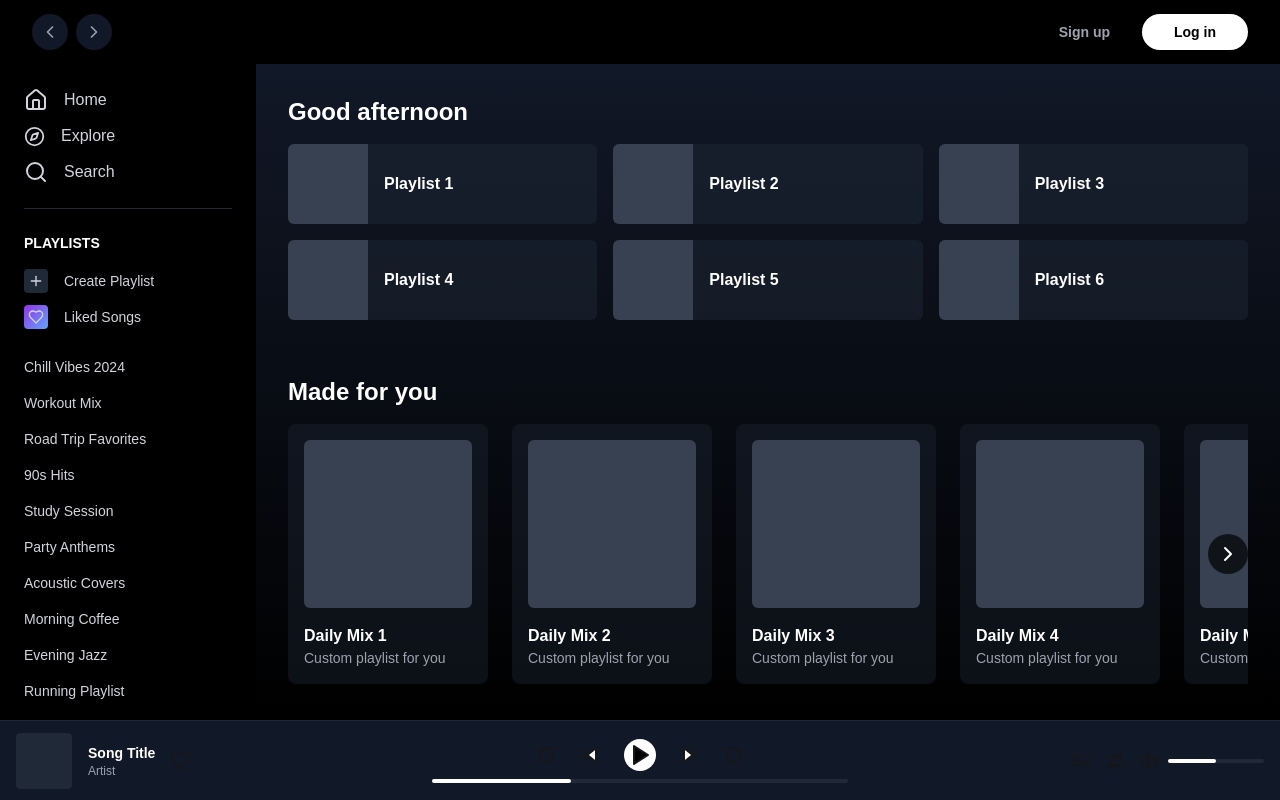
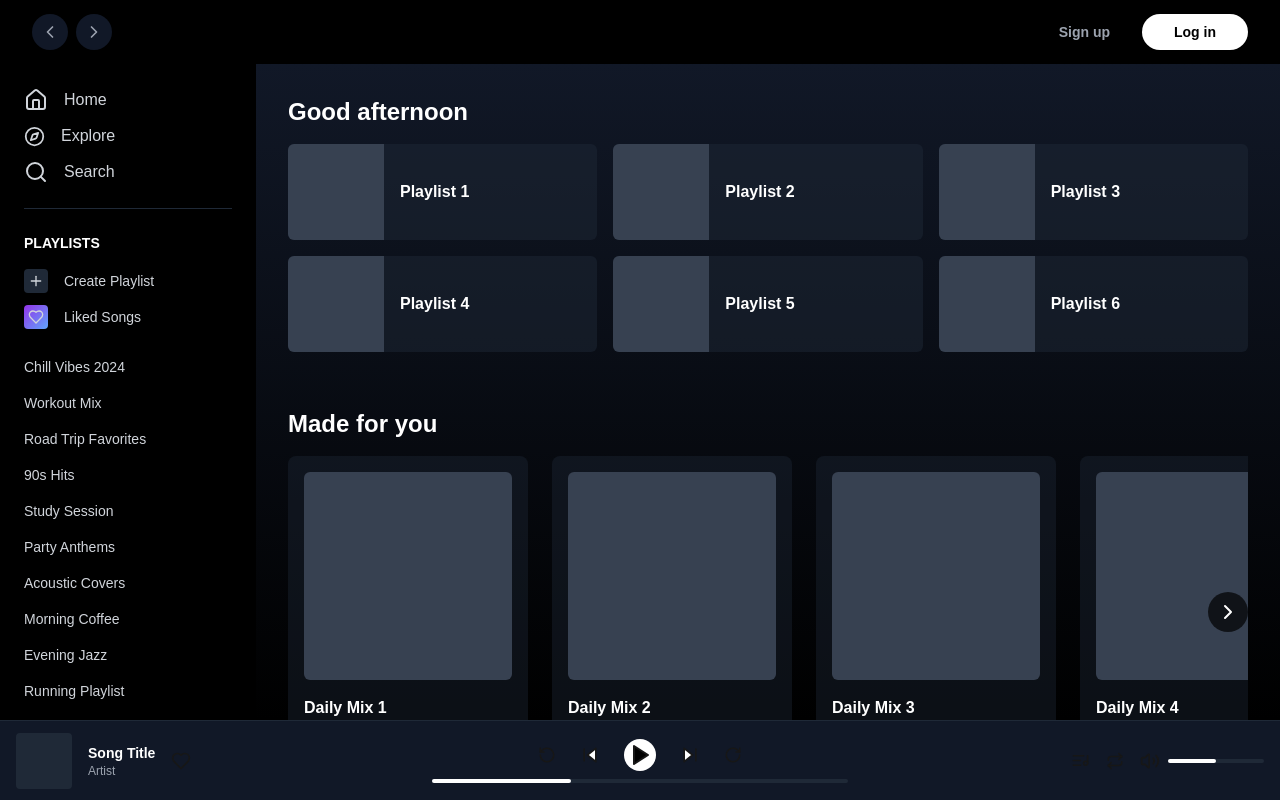
Before and after one commit to shubhswain45/connectify-app-client, a Next.js app: page / in a window 1280 px wide. Built offline with nearby package versions, Linux system fonts and the light colour scheme.

Commit message:
some fixes

```diff
--- a/src/pages/index.tsx
+++ b/src/pages/index.tsx
@@ -6,6 +6,11 @@ interface PlaylistCard {
   title: string;
   description: string;
   imageUrl?: string;
+}
+
+interface SectionProps {
+  title: string;
+  items: PlaylistCard[];
 }
 
 // Mock data
@@ -81,9 +86,17 @@ const HomePage: React.FC = () => {
 
   // Card component
   const Card: React.FC<PlaylistCard> = ({ title, description }) => (
-    <div className="bg-gray-800/40 hover:bg-gray-800/60 transition-all p-4 rounded-lg cursor-pointer">
-      <div className="aspect-square bg-gray-700 mb-4 rounded-md" />
-      <h3 className="text-white font-semibold truncate">{title}</h3>
+    <div className="bg-gray-800/40 hover:bg-gray-800/60 transition-all p-4 rounded-lg cursor-pointer group">
+      <div className="aspect-square bg-gray-700 mb-4 rounded-md relative overflow-hidden">
+        <div className="opacity-0 group-hover:opacity-100 transition-opacity absolute bottom-2 right-2 z-10">
+          <div className="bg-green-500 rounded-full p-3 shadow-lg">
+            <svg className="w-6 h-6 text-black" fill="currentColor" viewBox="0 0 24 24">
+              <path d="M8 5v14l11-7z" />
+            </svg>
+          </div>
+        </div>
+      </div>
+      <h3 className="text-white font-semibold text-base mb-1 truncate">{title}</h3>
       <p className="text-sm text-gray-400 truncate">{description}</p>
     </div>
   );
@@ -99,7 +112,7 @@ const HomePage: React.FC = () => {
               key={i}
               className="bg-gray-800/50 hover:bg-gray-800 transition-colors group flex items-center gap-4 rounded-md overflow-hidden cursor-pointer"
             >
-              <div className="w-20 h-20 bg-gray-700 flex-shrink-0" />
+              <div className="w-24 h-24 bg-gray-700 flex-shrink-0" />
               <span className="font-semibold text-white">Playlist {i + 1}</span>
             </div>
           ))}
@@ -120,14 +133,14 @@ const HomePage: React.FC = () => {
 
           <div
             ref={scrollContainerRef}
-            className="flex overflow-x-auto gap-6 no-scrollbar"
+            className="flex overflow-x-auto gap-6 no-scrollbar pb-2"
             style={{
               scrollbarWidth: 'none',
               msOverflowStyle: 'none'
             }}
           >
             {makeForYouItems.map((item) => (
-              <div key={item.id} className="flex-none w-[140px] sm:w-[160px] md:w-[180px] lg:w-[200px]">
+              <div key={item.id} className="flex-none w-[160px] sm:w-[200px] md:w-[220px] lg:w-[240px]">
                 <Card {...item} />
               </div>
             ))}
@@ -138,7 +151,7 @@ const HomePage: React.FC = () => {
       {/* Recently Played */}
       <section className="pt-8">
         <h2 className="text-2xl font-bold text-white mb-4">Recently played</h2>
-        <div className="grid grid-cols-2 sm:grid-cols-3 md:grid-cols-4 lg:grid-cols-5 gap-4">
+        <div className="grid grid-cols-2 sm:grid-cols-3 md:grid-cols-4 lg:grid-cols-5 gap-5">
           {recentlyPlayedItems.map((item) => (
             <Card key={item.id} {...item} />
           ))}
@@ -148,7 +161,7 @@ const HomePage: React.FC = () => {
       {/* Your Top Mixes */}
       <section className="pt-8 pb-24">
         <h2 className="text-2xl font-bold text-white mb-4">Your top mixes</h2>
-        <div className="grid grid-cols-2 sm:grid-cols-3 md:grid-cols-4 lg:grid-cols-5 gap-4">
+        <div className="grid grid-cols-2 sm:grid-cols-3 md:grid-cols-4 lg:grid-cols-5 gap-5">
           {topMixesItems.map((item) => (
             <Card key={item.id} {...item} />
           ))}
@@ -165,7 +178,6 @@ const HomePage: React.FC = () => {
           scrollbar-width: none;
         }
       `}</style>
-
     </div>
   );
 };
```
